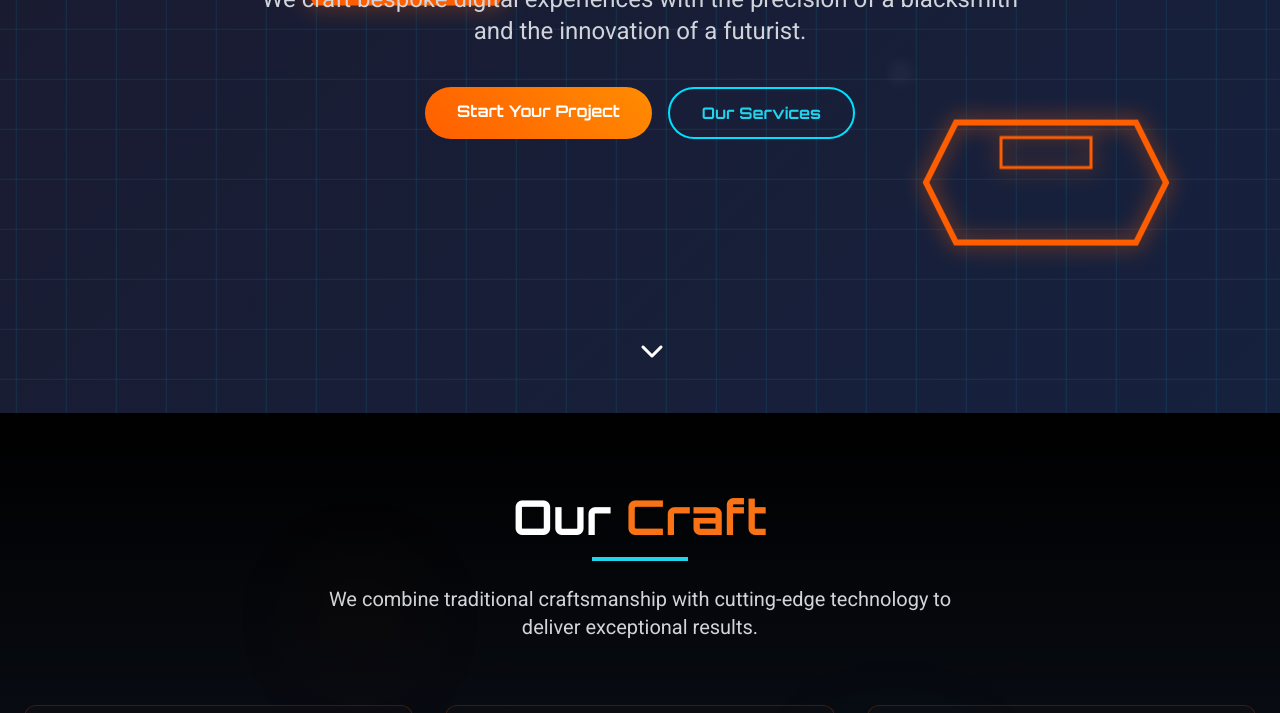
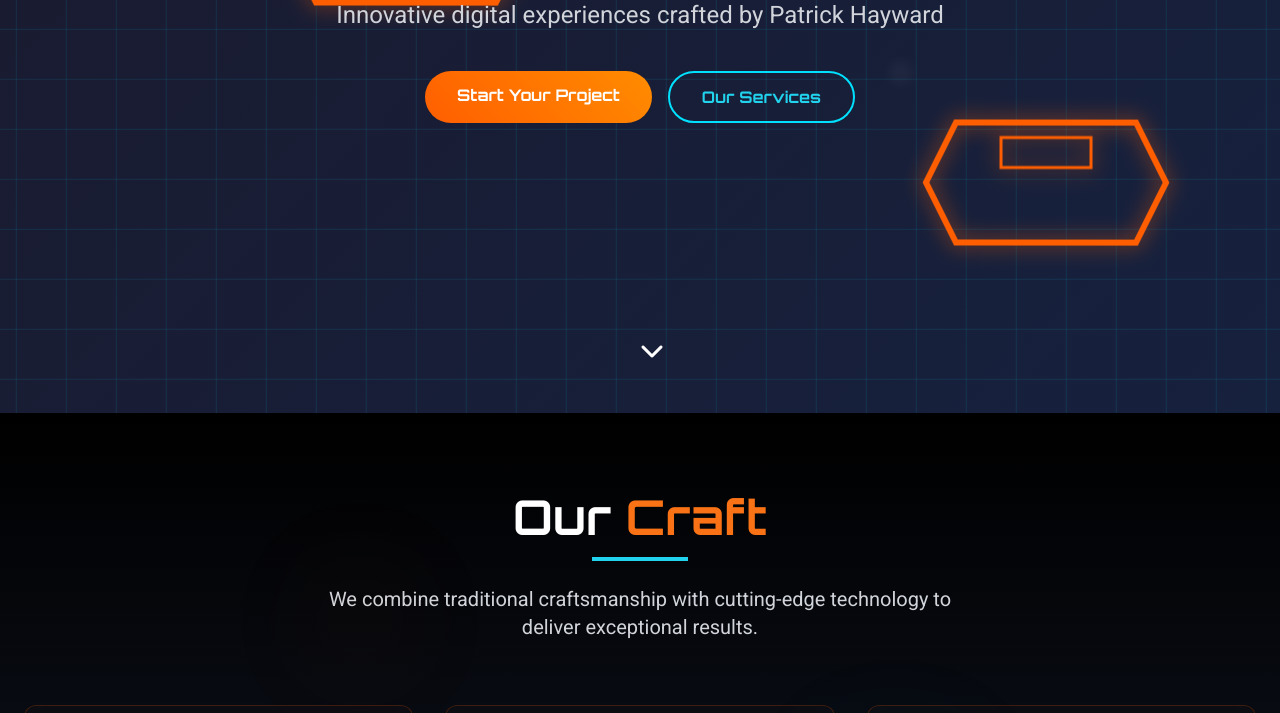
Before and after one commit to spazz92/WebForge, a plain HTML site: page index.html in a window 1280 px wide. Shown: the part 387-1100 px from the top of the page. Drawn offline with nearby package versions, Linux system fonts and the light colour scheme.

Commit message:
Update index.html

```diff
--- a/index.html
+++ b/index.html
@@ -238,7 +238,7 @@
                 <span class="text-orange-500">Forge</span> Your <span class="glow-text text-cyan-400">Digital</span> Presence
             </h1>
             <p class="text-xl md:text-2xl mb-10 max-w-3xl mx-auto text-gray-300">
-                We craft bespoke digital experiences with the precision of a blacksmith and the innovation of a futurist.
+                Innovative digital experiences crafted by Patrick Hayward
             </p>
             <div class="flex flex-wrap justify-center gap-4">
                 <a href="#contact" class="btn btn-primary px-8 py-3 rounded-full text-white font-bold">
```
